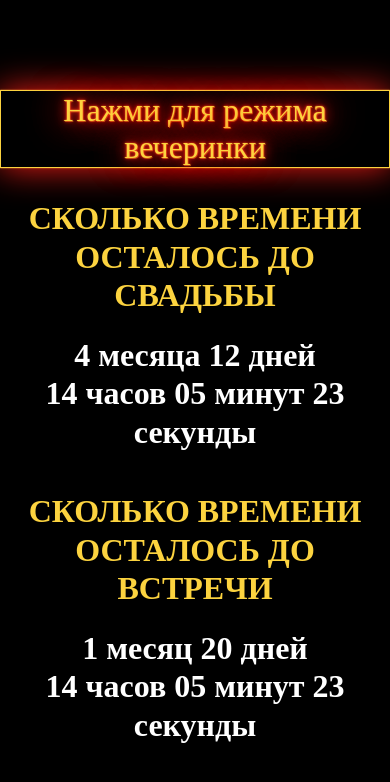
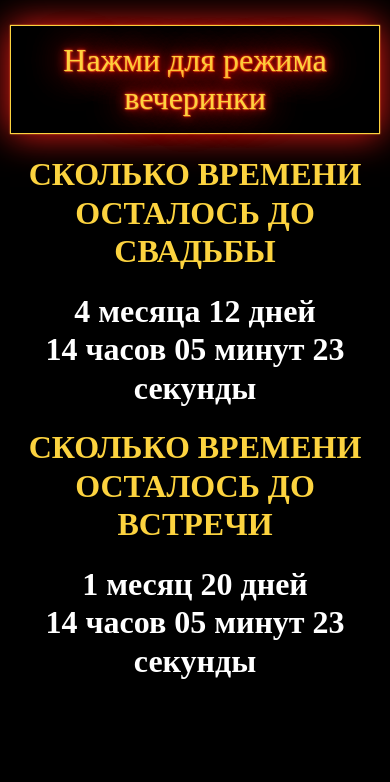
Before and after one commit to ErikEgl/wedding-timer, a plain HTML site: page index.html in a window 390 px wide. Drawn offline with Linux system fonts and the light colour scheme; a web font is replaced by a local one.

Commit message:
minor styles change

```diff
--- a/style.css
+++ b/style.css
@@ -54,9 +54,10 @@ body {
   align-items: center;
   text-align: center;
   flex-direction: column;
-
   line-height: 1.2;
-  height: 100vh;
+  height: auto;
+  padding: 30px;
+  overflow: auto;
 }
 .party {
   animation: flux 5s linear infinite;
@@ -107,10 +108,16 @@ color: var(--main-party-color2);
     text-shadow: 0 0 1vw var(--main-party-color1), 0 0 3vw var(--main-party-color1), 0 0 10vw var(--main-party-color1),
   0 0 10vw var(--main-party-color1), 0 0 0.4vw var(--main-party-color2), 0.2vw 0.2vw 0.1vw var(--main-party-color3);
   color: var(--main-party-color2);
+  line-height: 1.2;
+  padding: 15px;
 }
 @media only screen and (max-width: 500px) {
   .time-wrap {
-    padding: 10px;
+    padding: 0px;
+  }
+  body {
+    padding: 25px 10px;
+
   }
 }
 
```
